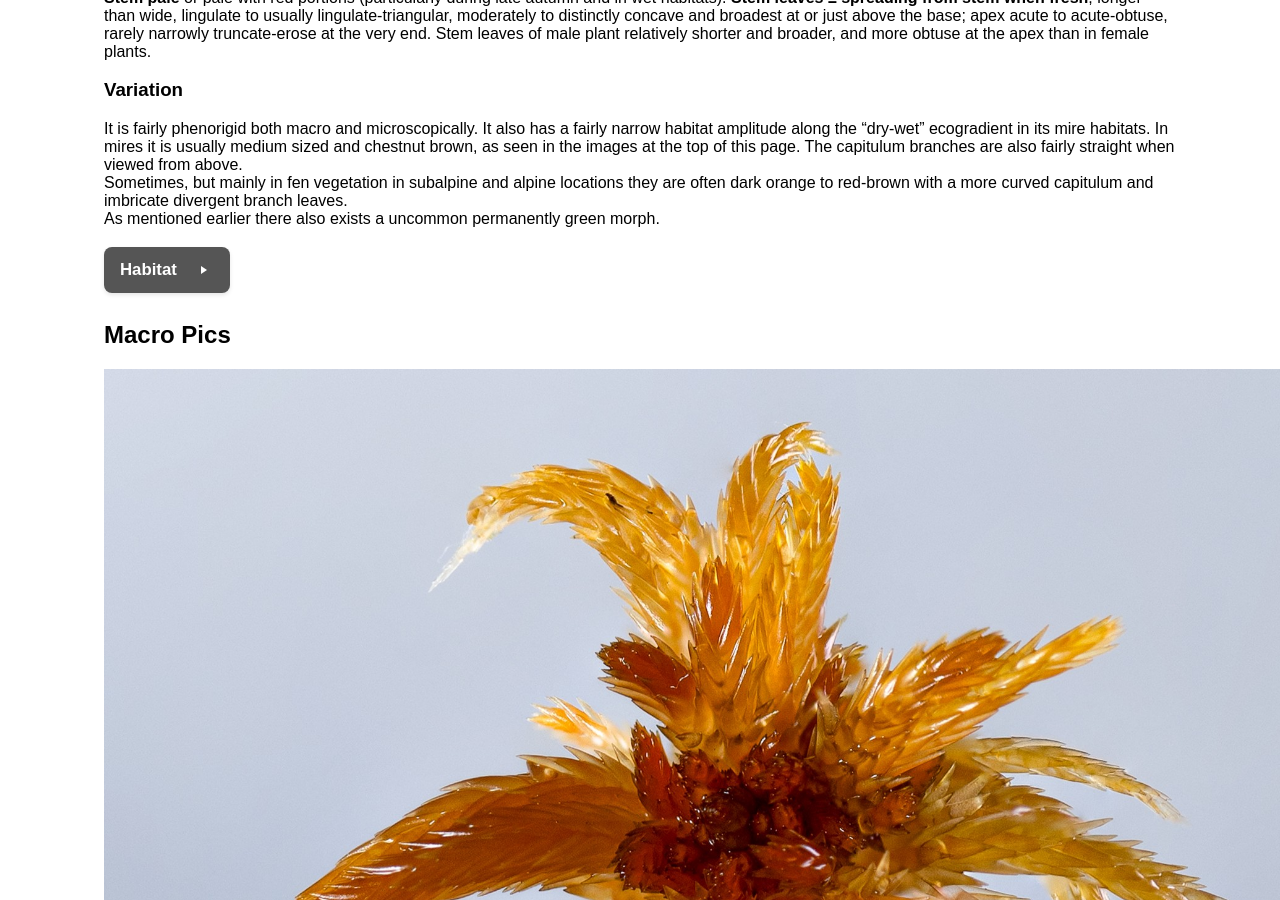
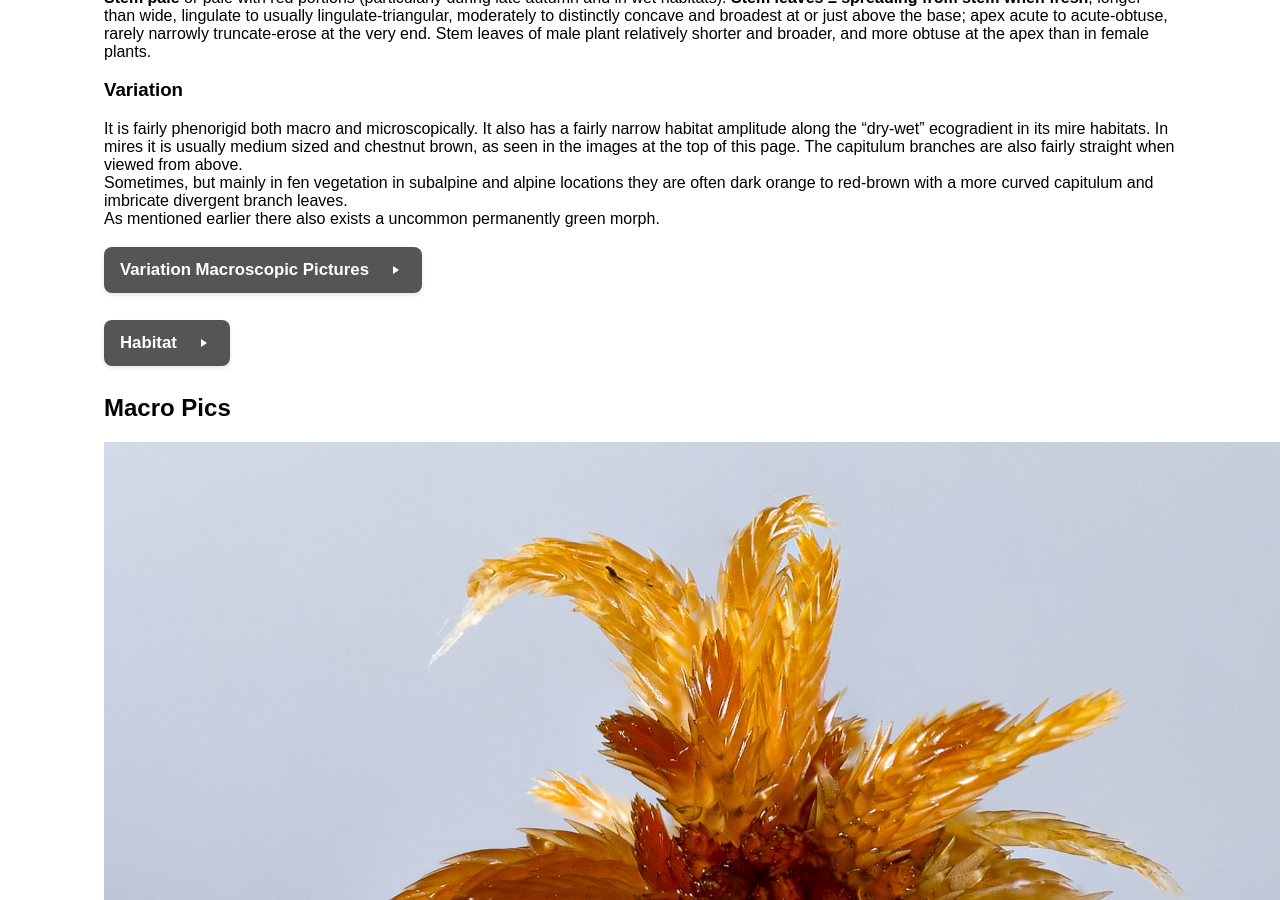
Before and after one commit to DanielESolbakk/Sphagnum-Field-Guide, a Jekyll site: the page built from Subgenus Cuspidata/Sphagnum annulatum/index.md, in a window 1280 px wide and 900 px high, scrolled down 2177 px. Built offline with Jekyll 4.4.1, drawn with Linux system fonts in a browser that asks for light colours.

Commit message:
docs: add annulatum portrait variants

```diff
--- a/Subgenus Cuspidata/Sphagnum annulatum/index.md
+++ b/Subgenus Cuspidata/Sphagnum annulatum/index.md
@@ -43,6 +43,26 @@
 It is fairly phenorigid both macro and microscopically. It also has a fairly narrow habitat amplitude along the "dry-wet" ecogradient in its mire habitats. In mires it  is usually medium sized and chestnut brown, as seen in the images at the top of this page. The capitulum branches are also fairly straight when viewed from above.
 Sometimes, but mainly in fen vegetation in subalpine and alpine locations they are often dark orange to red-brown with a more curved capitulum and imbricate divergent branch leaves.
 As mentioned earlier there also exists a uncommon permanently green morph.
+
+#### Variation Macroscopic Pictures { .collapse }
+
+Here are some variations for what you can expect when looking for S. annulatum. All of the ones pictured are non-permanent variations which changes depending on the season, the "dry-wet" gradient and the "poor-rich" gradient.
+
+<img src="annulatum-portrait.jpg" loading="lazy" />
+
+<img src="annulatum-portrait-1.jpg" loading="lazy" />
+
+<img src="annulatum-portrait-2.jpg" loading="lazy" />
+
+<img src="annulatum-portrait-3.jpg" loading="lazy" />
+
+<img src="annulatum-portrait-4.jpg" loading="lazy" />
+
+<img src="annulatum-portrait-5.jpg" loading="lazy" />
+
+<img src="annulatum-portrait-6.jpg" loading="lazy" />
+
+<img src="annulatum-portrait-7.jpg" loading="lazy" />
 
 ### Habitat { .collapse }
 
```
Also changed, not shown: 9 other files.
